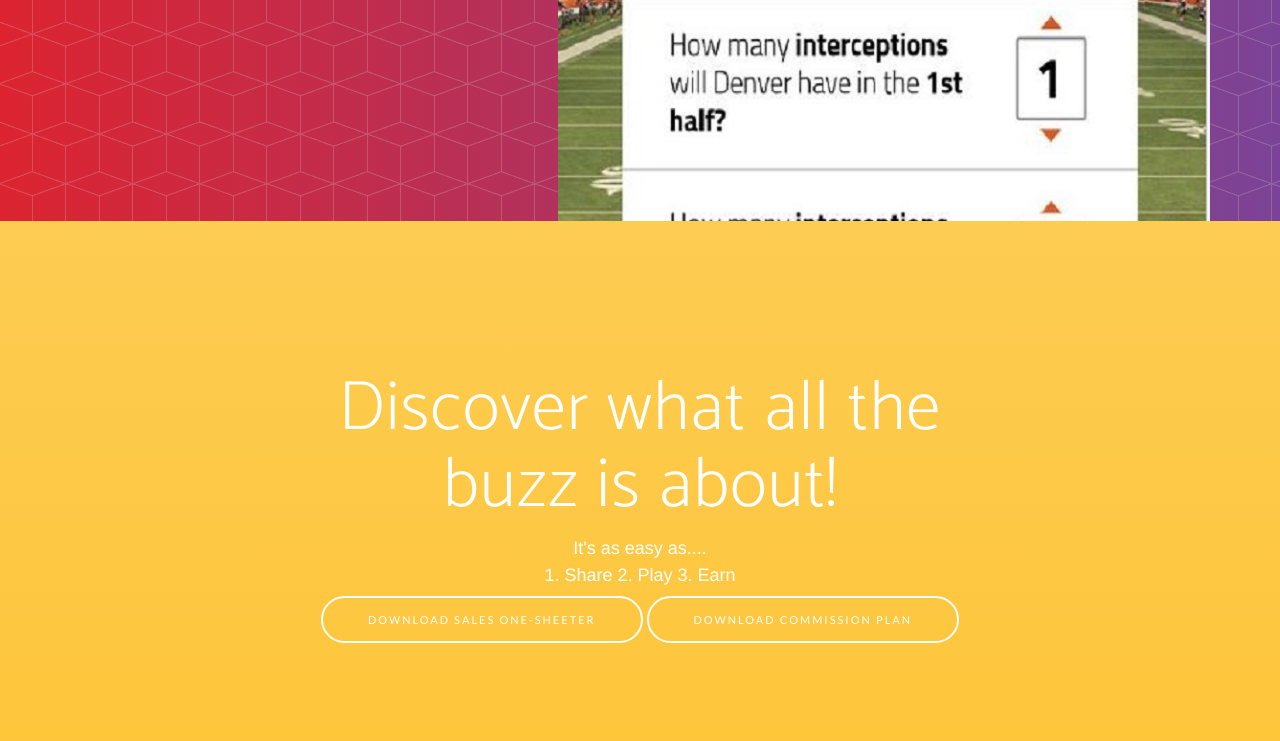
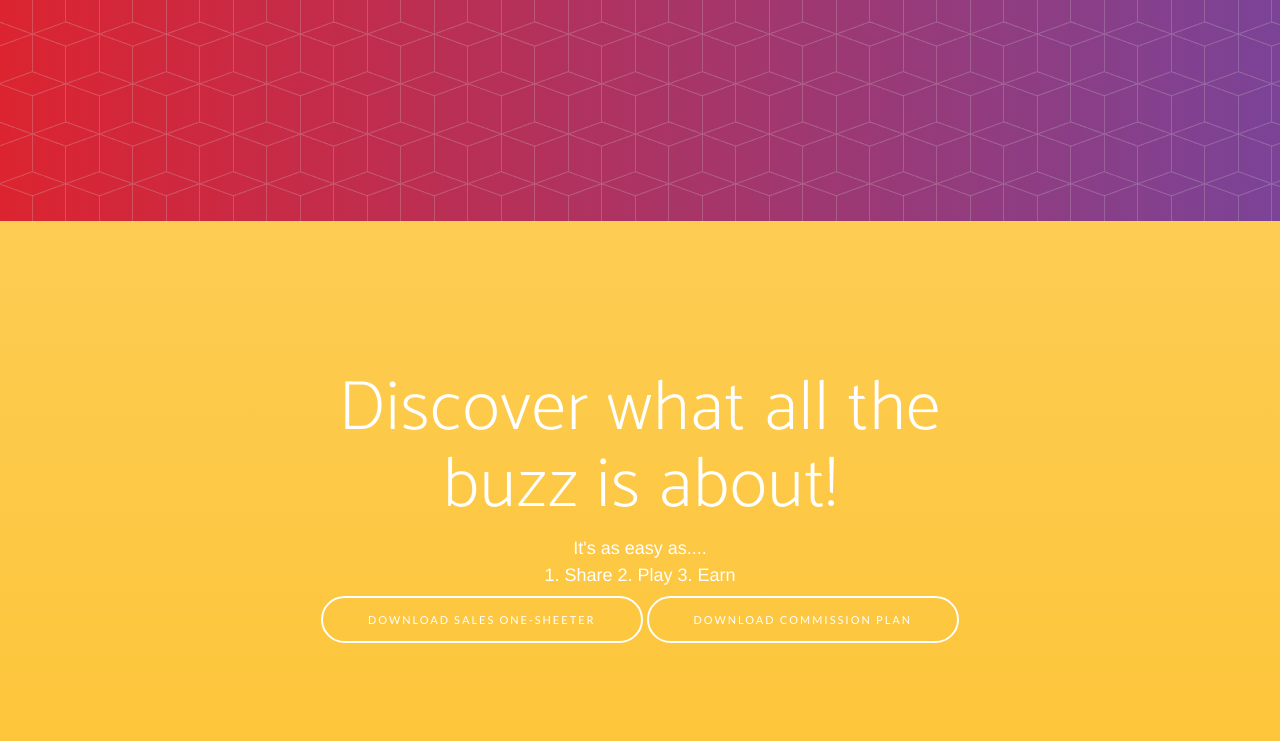
Before and after one commit to mikeflanny/rgf, a website: page index.html in a window 1280 px wide. Shown: the part 579-1320 px from the top of the page. Drawn offline with nearby package versions, Linux system fonts and the light colour scheme; a web font is replaced by a local one.

Commit message:
Subtract

```diff
--- a/index.html
+++ b/index.html
@@ -90,10 +90,9 @@
                                     <!-- Demo image for screen mockup, you can put an image here, some HTML, an animation, video, or anything else! -->
                                     <iframe width="505" height="288" src="https://www.youtube.com/embed/lcBNHZiOaRs" frameborder="0" allowfullscreen></iframe>
                                     </div>
-                                <div class="header-content-inner">
+                                <div class="button">
                                     <!-- You can hook the "home button" to some JavaScript events or just remove it -->
-                              <img src="img/Game-Analysis.JPG" class="img-responsive" alt="">
-                                </div>
+                                    </div>
                             </div>
                         </div>
                     </div>
```
